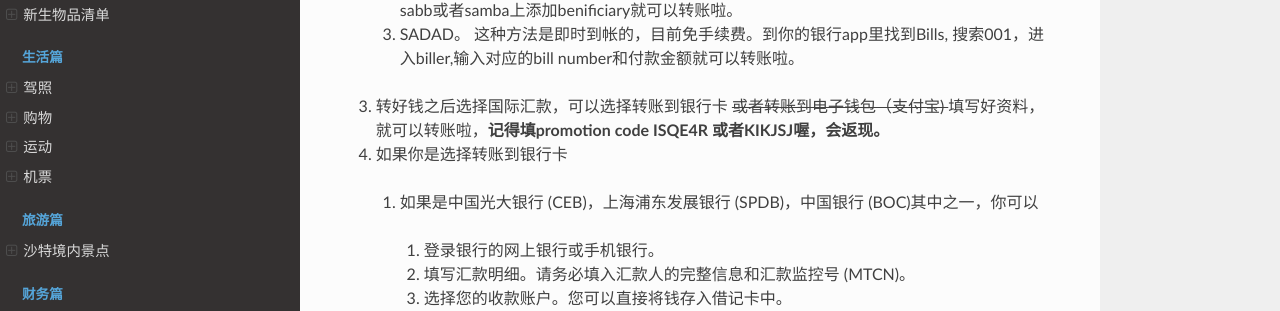
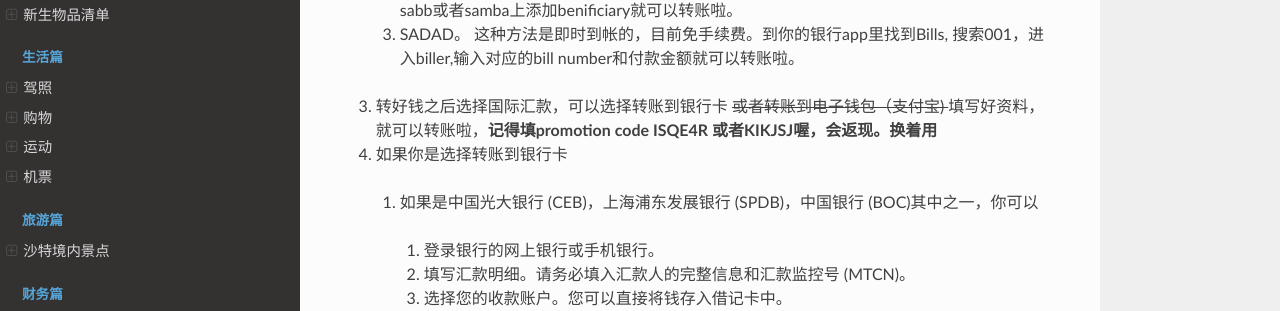
Before and after one commit to guochengqian/KAUSTian_Handbook_CN, a Sphinx documentation site: the page built from docs/content/finance/transfer.rst, in a window 1280 px wide and 900 px high, scrolled down 989 px. Shown: the part 137-448 px from the top of the window. Built offline with Sphinx 7.4.7 and the Read the Docs theme 2.0.0, drawn with Linux system fonts in a browser that asks for light colours.

Commit message:
Update transfer.rst

```diff
--- a/docs/content/finance/transfer.rst
+++ b/docs/content/finance/transfer.rst
@@ -52,7 +52,7 @@
 
 
 
-3. 转好钱之后选择国际汇款，可以选择转账到银行卡 `<S>` 或者转账到电子钱包（支付宝) `</S>` 填写好资料，就可以转账啦，**记得填promotion code ISQE4R 或者KIKJSJ喔，会返现。**
+3. 转好钱之后选择国际汇款，可以选择转账到银行卡 `<S>` 或者转账到电子钱包（支付宝) `</S>` 填写好资料，就可以转账啦，**记得填promotion code ISQE4R 或者KIKJSJ喔，会返现。换着用**
 
 
 
```
